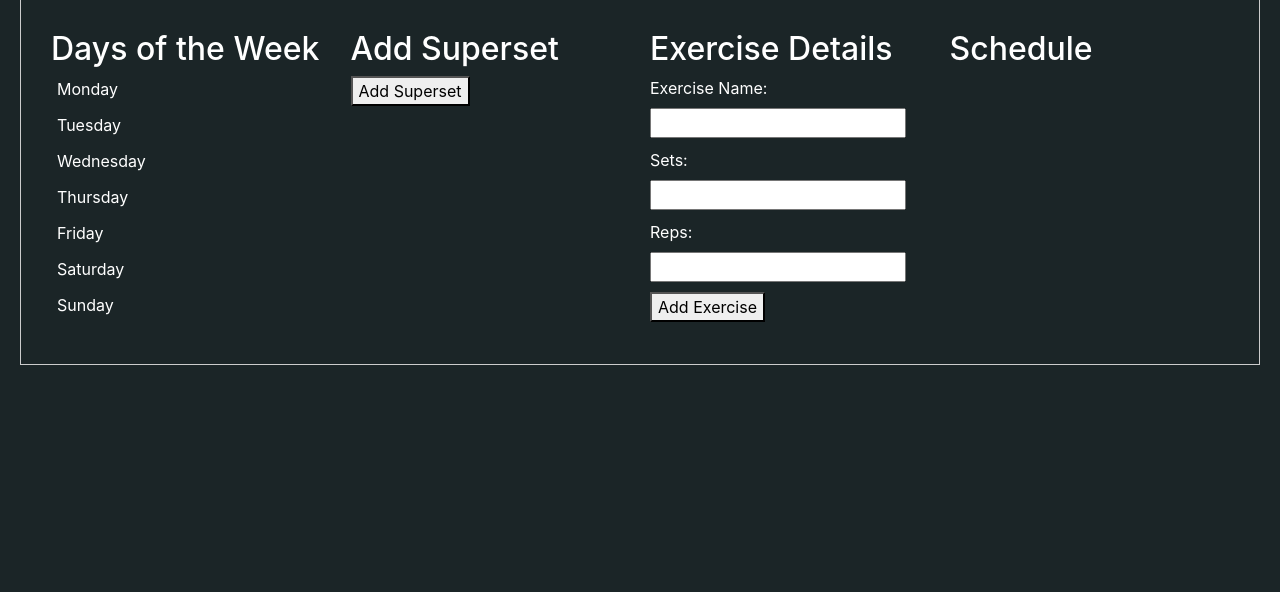
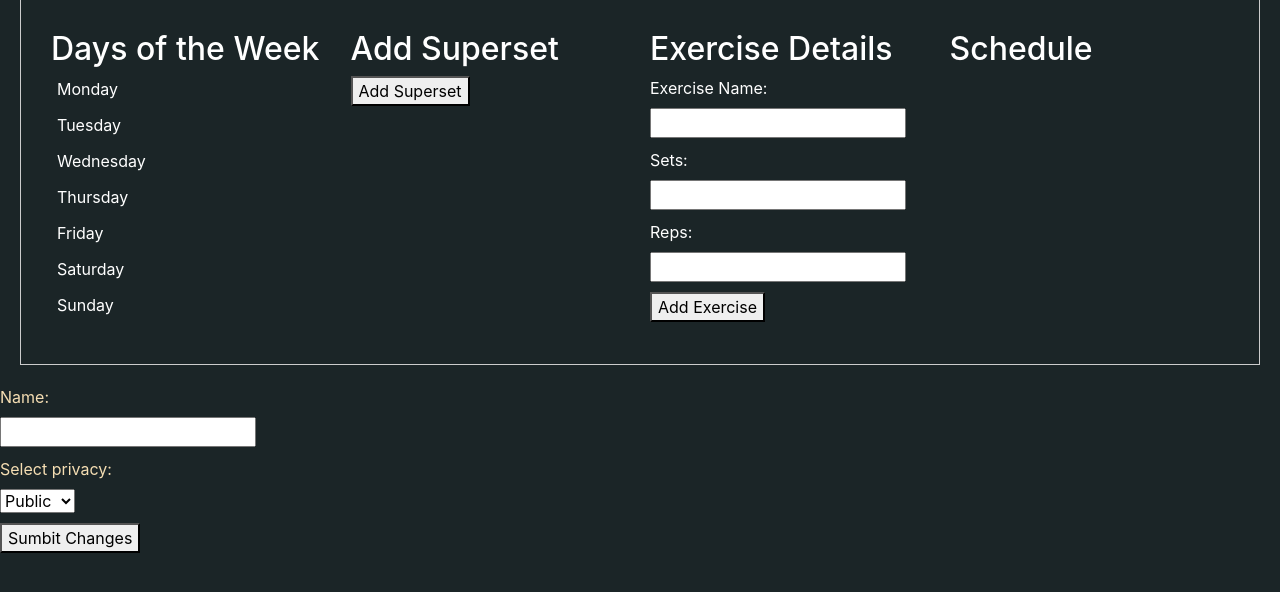
Before and after one commit to bahaaaldin214/hackathon23, a Flask app: page /manageworkout/ in a window 1280 px wide. Shown: the part 85-677 px from the top of the page. Run offline with Flask 3, Linux system fonts and the light colour scheme.

Commit message:
more bridging

```diff
--- a/templates/manageWorkout.html
+++ b/templates/manageWorkout.html
@@ -104,6 +104,14 @@
             <div id="schedule-container"></div>
         </div>
     </div>
+    <label for="name">Name:</label>
+    <input  id="name" required>
+    <label for="privacy">Select privacy:</label>
+    <select id="privacy">
+        <option value="public">Public</option>
+        <option value="private">Private</option>
+    </select>
+    <button id="submit">Sumbit Changes</button>
 </body>
 
 </html>
```
